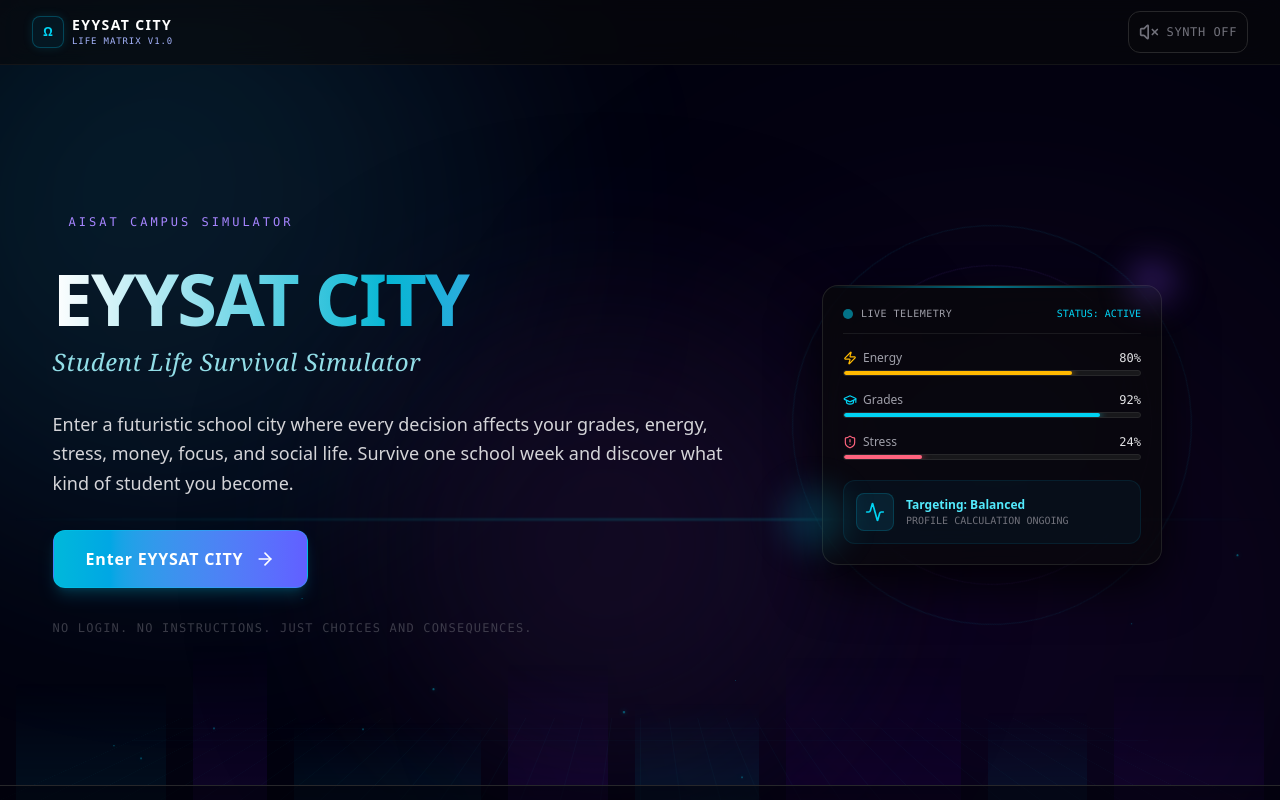
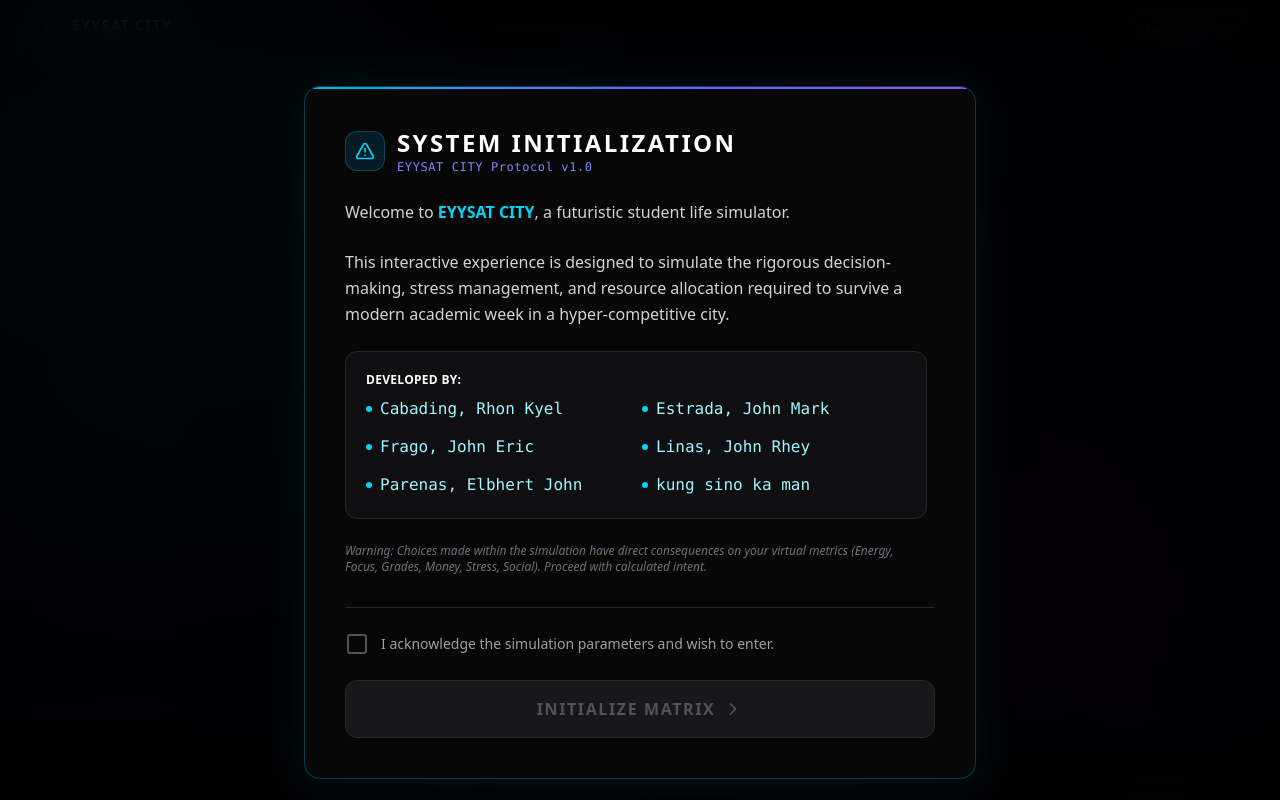
Before and after one commit to 4xachi/EYYSATCITY, a React (Vite) app: page / in a window 1280 px wide. Shown: the top 800 px of the page. Built offline with nearby package versions, Linux system fonts and the light colour scheme.

Commit message:
new changes

```diff
--- a/src/App.tsx
+++ b/src/App.tsx
@@ -27,6 +27,7 @@ import { saveBestScore, loadBestScore } from './utils/storage';
 import AnimatedBackground from './components/AnimatedBackground';
 import SoundToggle from './components/SoundToggle';
 import LoadingScreen from './components/LoadingScreen';
+import AgreementScreen from './components/AgreementScreen';
 import HeroSection from './components/HeroSection';
 import IntroScreen from './components/IntroScreen';
 import StudentTypeSelection from './components/StudentTypeSelection';
@@ -249,7 +250,23 @@ export default function App() {
               exit={{ opacity: 0 }}
               className="absolute inset-0 z-50 bg-[#010108]"
             >
-              <LoadingScreen onComplete={() => setScreen('hero')} />
+              <LoadingScreen onComplete={() => setScreen('agreement')} />
+            </motion.div>
+          )}
+
+          {screen === 'agreement' && (
+            <motion.div
+              key="agreement-screen"
+              initial={{ opacity: 0, scale: 0.95 }}
+              animate={{ opacity: 1, scale: 1 }}
+              exit={{ opacity: 0, scale: 1.05 }}
+              transition={{ duration: 0.3 }}
+              className="fixed inset-0 z-[100] bg-black/80 backdrop-blur-xl flex flex-col pt-16"
+            >
+              <AgreementScreen
+                onAgree={() => setScreen('hero')}
+                soundEnabled={soundEnabled}
+              />
             </motion.div>
           )}
 
--- /dev/null
+++ b/src/components/AgreementScreen.tsx
@@ -0,0 +1,125 @@
+import React, { useState } from 'react';
+import { motion } from 'motion/react';
+import { AlertTriangle, CheckSquare, Square, ChevronRight } from 'lucide-react';
+import { playClickSound } from '../utils/audio';
+
+interface AgreementScreenProps {
+  onAgree: () => void;
+  soundEnabled: boolean;
+}
+
+export default function AgreementScreen({ onAgree, soundEnabled }: AgreementScreenProps) {
+  const [agreed, setAgreed] = useState(false);
+
+  const handleAgreeClick = () => {
+    setAgreed(!agreed);
+    playClickSound(soundEnabled);
+  };
+
+  const handleEnterClick = () => {
+    if (agreed) {
+      playClickSound(soundEnabled);
+      onAgree();
+    }
+  };
+
+  return (
+    <div className="w-full flex-grow flex items-center justify-center p-4">
+      <motion.div
+        className="w-full max-w-2xl bg-zinc-950/80 backdrop-blur-md rounded-2xl border border-cyan-500/30 overflow-hidden shadow-[0_0_40px_rgba(6,182,212,0.1)] relative"
+        initial={{ y: 20, opacity: 0 }}
+        animate={{ y: 0, opacity: 1 }}
+      >
+        <div className="absolute top-0 inset-x-0 h-[2px] bg-gradient-to-r from-cyan-500 via-indigo-500 to-violet-500" />
+
+        <div className="p-8 md:p-10">
+          <div className="flex items-center gap-3 mb-6">
+            <div className="w-10 h-10 rounded-xl bg-cyan-950/50 flex items-center justify-center border border-cyan-500/30">
+              <AlertTriangle className="w-5 h-5 text-cyan-400" />
+            </div>
+            <div>
+              <h1 className="text-xl md:text-2xl font-extrabold text-white tracking-widest uppercase">System Initialization</h1>
+              <p className="text-xs text-indigo-400 font-mono tracking-wider">EYYSAT CITY Protocol v1.0</p>
+            </div>
+          </div>
+
+          <div className="space-y-6 text-zinc-300 font-sans text-sm md:text-base leading-relaxed h-[40vh] md:h-auto overflow-y-auto pr-2 custom-scrollbar">
+            <p>
+              Welcome to <span className="text-cyan-400 font-bold">EYYSAT CITY</span>, a futuristic student life simulator.
+            </p>
+            <p>
+              This interactive experience is designed to simulate the rigorous decision-making, stress management, and resource allocation required to survive a modern academic week in a hyper-competitive city.
+            </p>
+
+            <div className="bg-zinc-900/50 border border-zinc-800 rounded-xl p-5">
+              <h3 className="text-white font-bold mb-2 uppercase tracking-wide text-xs">Developed By:</h3>
+              <ul className="grid grid-cols-1 sm:grid-cols-2 gap-3">
+                <li className="flex items-center gap-2">
+                  <span className="w-1.5 h-1.5 rounded-full bg-cyan-400"></span>
+                  <span className="font-mono text-cyan-200">Cabading, Rhon Kyel</span>
+                </li>
+                <li className="flex items-center gap-2">
+                  <span className="w-1.5 h-1.5 rounded-full bg-cyan-400"></span>
+                  <span className="font-mono text-cyan-200">Estrada, John Mark</span>
+                </li>
+                <li className="flex items-center gap-2">
+                  <span className="w-1.5 h-1.5 rounded-full bg-cyan-400"></span>
+                  <span className="font-mono text-cyan-200">Frago, John Eric</span>
+                </li>
+                <li className="flex items-center gap-2">
+                  <span className="w-1.5 h-1.5 rounded-full bg-cyan-400"></span>
+                  <span className="font-mono text-cyan-200">Linas, John Rhey</span>
+                </li>
+                <li className="flex items-center gap-2">
+                  <span className="w-1.5 h-1.5 rounded-full bg-cyan-400"></span>
+                  <span className="font-mono text-cyan-200">Parenas, Elbhert John</span>
+                </li>
+                <li className="flex items-center gap-2">
+                  <span className="w-1.5 h-1.5 rounded-full bg-cyan-400"></span>
+                  <span className="font-mono text-cyan-200">kung sino ka man</span>
+                </li>
+              </ul>
+            </div>
+
+            <p className="text-xs text-zinc-500 italic">
+              Warning: Choices made within the simulation have direct consequences on your virtual metrics (Energy, Focus, Grades, Money, Stress, Social). Proceed with calculated intent.
+            </p>
+          </div>
+
+          <div className="mt-8 border-t border-zinc-800 pt-6">
+            <div
+              className="flex items-center gap-3 cursor-pointer group mb-6 w-max"
+              onClick={handleAgreeClick}
+            >
+              <div className="text-cyan-400 relative">
+                {agreed ? (
+                  <CheckSquare className="w-6 h-6" />
+                ) : (
+                  <Square className="w-6 h-6 text-zinc-600 group-hover:text-cyan-500 transition-colors" />
+                )}
+              </div>
+              <span className={`text-sm select-none transition-colors ${agreed ? 'text-white' : 'text-zinc-400 group-hover:text-zinc-200'}`}>
+                I acknowledge the simulation parameters and wish to enter.
+              </span>
+            </div>
+
+            <motion.button
+              whileHover={agreed ? { scale: 1.02, boxShadow: '0 0 20px rgba(6,182,212,0.4)' } : {}}
+              whileTap={agreed ? { scale: 0.98 } : {}}
+              onClick={handleEnterClick}
+              disabled={!agreed}
+              className={`w-full py-4 rounded-xl flex items-center justify-center gap-2 font-bold tracking-widest uppercase transition-all duration-300 ${
+                agreed
+                  ? 'bg-cyan-500 text-black shadow-[0_0_15px_rgba(6,182,212,0.2)] cursor-pointer'
+                  : 'bg-zinc-900 text-zinc-600 border border-zinc-800 cursor-not-allowed'
+              }`}
+            >
+              <span>Initialize Matrix</span>
+              <ChevronRight className="w-5 h-5" />
+            </motion.button>
+          </div>
+        </div>
+      </motion.div>
+    </div>
+  );
+}
--- a/src/types/simulation.ts
+++ b/src/types/simulation.ts
@@ -62,7 +62,7 @@ export interface Badge {
   iconName: string;
 }
 
-export type ScreenType = 'loading' | 'hero' | 'intro' | 'studentSelection' | 'simulation' | 'randomEvent' | 'finalResult';
+export type ScreenType = 'loading' | 'agreement' | 'hero' | 'intro' | 'studentSelection' | 'simulation' | 'randomEvent' | 'finalResult';
 
 export interface SimulationState {
   screen: ScreenType;
```
